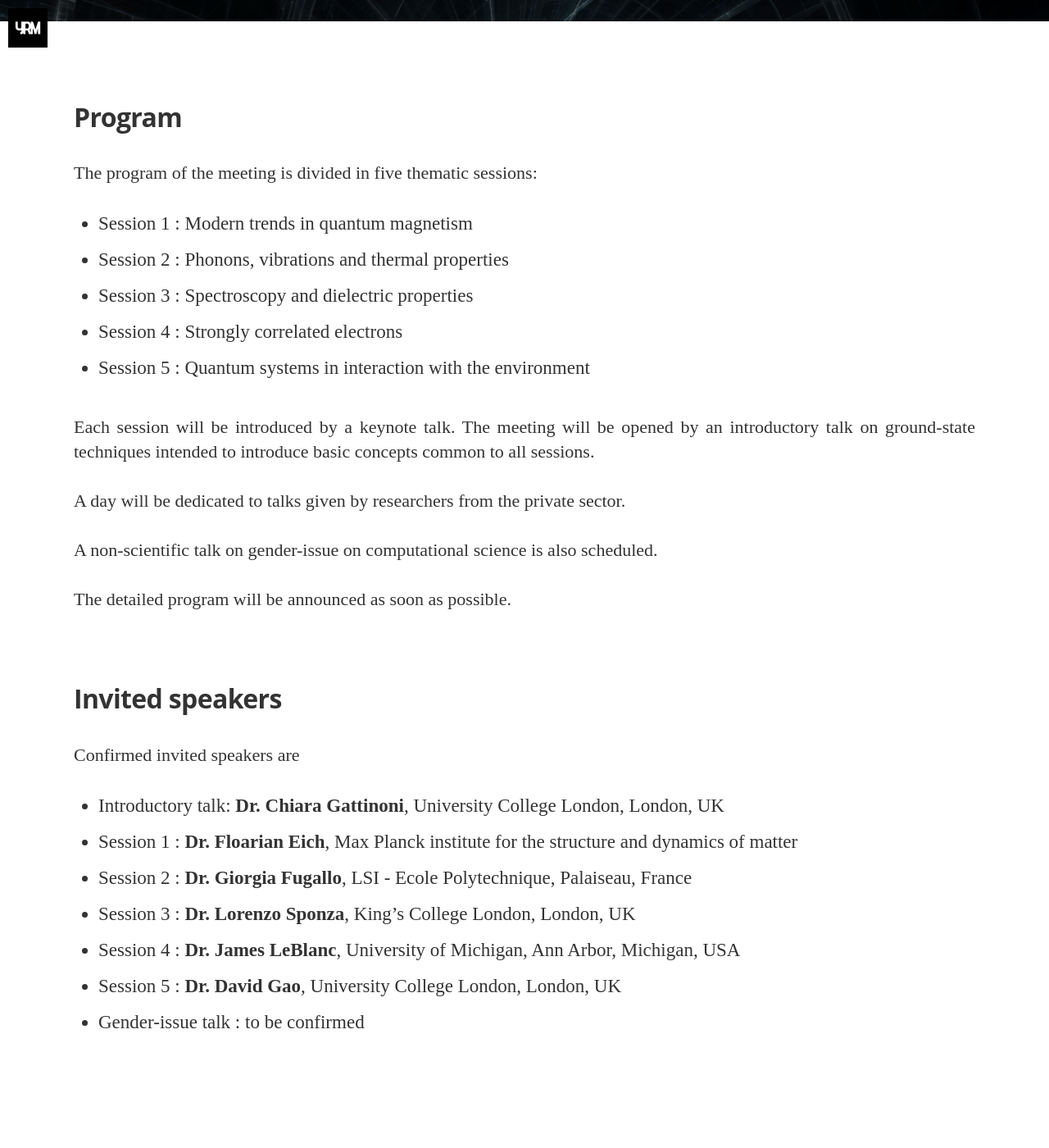
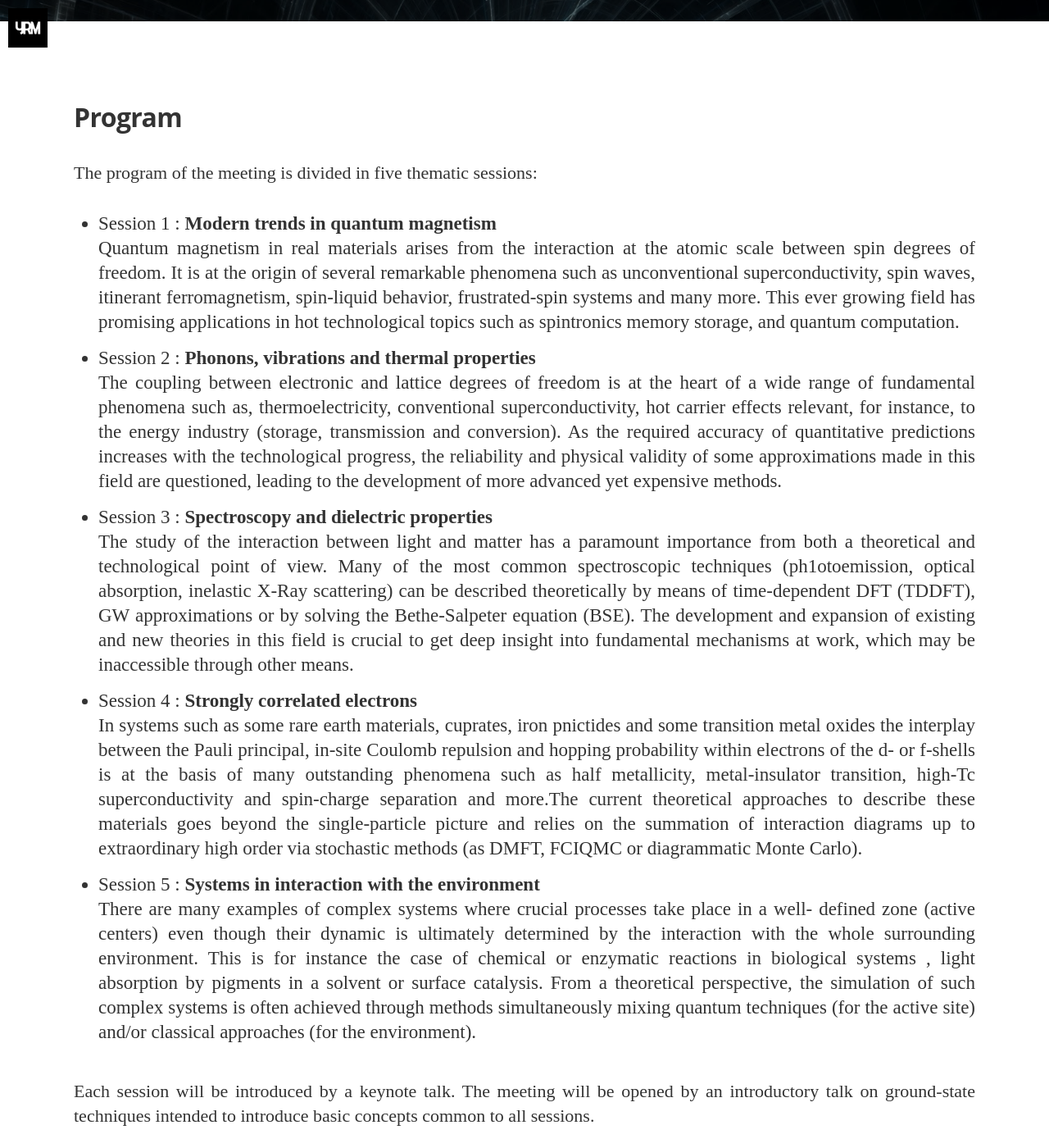
Before and after one commit to yrm2016/Website-source, a Jekyll site: the page built from program.md, in a window 1280 px wide and 1400 px high, scrolled down 424 px. Shown: the whole window at 82% size. Built offline with Jekyll 4.4.1, drawn with Linux system fonts in a browser that asks for light colours; nearby versions of some CDN libraries; some web fonts are replaced; Markdown is read by kramdown in place of the engine named in the settings; some of the changed text lies outside the part shown.

Commit message:
Program extension

```diff
--- a/index.html
+++ b/index.html
@@ -118,7 +118,7 @@ layout: default
       {% endif %}
     </nav>
 	<div align="center">
-        <a href="https://psi-k.net//"><img src="assets/images/psik_logo.png" height="40px" align="middle" hspace="20"></a>
+        <a href="https://psi-k.net//"><img src="assets/images/psik_logo_2.png" height="40px" align="middle" hspace="20"></a>
         <a href="https://www.overleaf.com/"><img src="assets/images/Overleaf_main_logo_mab.png" height="50px" align="middle" hspace="20"></a>
 		<a href="http://www.etsf.eu/"><img src="assets/images/etsf.png" height="80px" align="middle" hspace="20"></a>
 		<a href="https://www.imperial.ac.uk/"><img src="assets/images/IC.png" height="40px" align="middle" hspace="20"></a>
--- a/program.md
+++ b/program.md
@@ -9,11 +9,16 @@ image: /assets/images/maxresdefault.jpg
 
 The program of the meeting is divided in five thematic sessions:
 
-* Session 1 : Modern trends in quantum magnetism
-* Session 2 : Phonons, vibrations and thermal properties
-* Session 3 : Spectroscopy and dielectric properties
-* Session 4 : Strongly correlated electrons
-* Session 5 : Quantum systems in interaction with the environment
+* Session 1 : **Modern trends in quantum magnetism** <br>
+  Quantum magnetism in real materials arises from the interaction at the atomic scale between spin degrees of freedom. It is at the origin of several remarkable phenomena such as unconventional superconductivity, spin waves, itinerant ferromagnetism, spin-liquid behavior, frustrated-spin systems and many more. This ever growing field has promising applications in hot technological topics such as spintronics memory storage, and quantum computation.
+* Session 2 : **Phonons, vibrations and thermal properties** <br>
+  The coupling between electronic and lattice degrees of freedom is at the heart of a wide range of fundamental phenomena such as, thermoelectricity, conventional superconductivity, hot carrier effects relevant, for instance, to the energy industry (storage, transmission and conversion). As the required accuracy of quantitative predictions increases with the technological progress, the reliability and physical validity of some approximations made in this field are questioned, leading to the development of more advanced yet expensive methods.
+* Session 3 : **Spectroscopy and dielectric properties** <br>
+  The study of the interaction between light and matter has a paramount importance from both a theoretical and technological point of view. Many of the most common spectroscopic techniques (ph1otoemission, optical absorption, inelastic X-Ray scattering) can be described theoretically by means of time-dependent DFT (TDDFT), GW approximations or by solving the Bethe-Salpeter equation (BSE). The development and expansion of existing and new theories in this field is crucial to get deep insight into fundamental mechanisms at work, which may be inaccessible through other means.
+* Session 4 : **Strongly correlated electrons** <br>
+  In systems such as some rare earth materials, cuprates, iron pnictides and some transition metal oxides the interplay between the Pauli principal, in-site Coulomb repulsion and hopping probability within electrons of the d- or f-shells is at the basis of many outstanding phenomena such as half metallicity, metal-insulator transition, high-Tc superconductivity and spin-charge separation and more.The current theoretical approaches to describe these materials goes beyond the single-particle picture and relies on the summation of interaction diagrams up to extraordinary high order via stochastic methods (as DMFT, FCIQMC or diagrammatic Monte Carlo).
+* Session 5 : **Systems in interaction with the environment** <br>
+  There are many examples of complex systems where crucial processes take place in a well- defined zone (active centers) even though their dynamic is ultimately determined by the interaction with the whole surrounding environment. This is for instance the case of chemical or enzymatic reactions in biological systems , light absorption by pigments in a solvent or surface catalysis. From a theoretical perspective, the simulation of such complex systems is often achieved through methods simultaneously mixing quantum techniques (for the active site) and/or classical approaches (for the environment).
 
 Each session will be introduced by a keynote talk.
 The meeting will be opened by an introductory talk on ground-state techniques intended to introduce basic concepts common to all sessions.
@@ -35,4 +40,4 @@ Confirmed invited speakers are
 * Session 3 : **Dr. Lorenzo Sponza**, King's College London, London, UK
 * Session 4 : **Dr. James LeBlanc**, University of Michigan, Ann Arbor, Michigan, USA
 * Session 5 : **Dr. David Gao**, University College London, London, UK
-* Gender-issue talk : to be confirmed
+* Gender-issue talk : **Prof. Carla Molteni**, King's College London, UK
```
Also changed, not shown: other parts of index.html (+1 -1 lines), assets/images/psik_logo_2.png (added), 4 other files.
